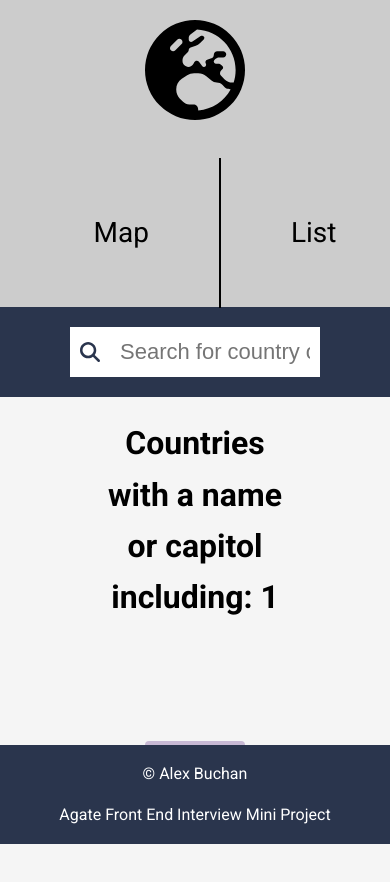
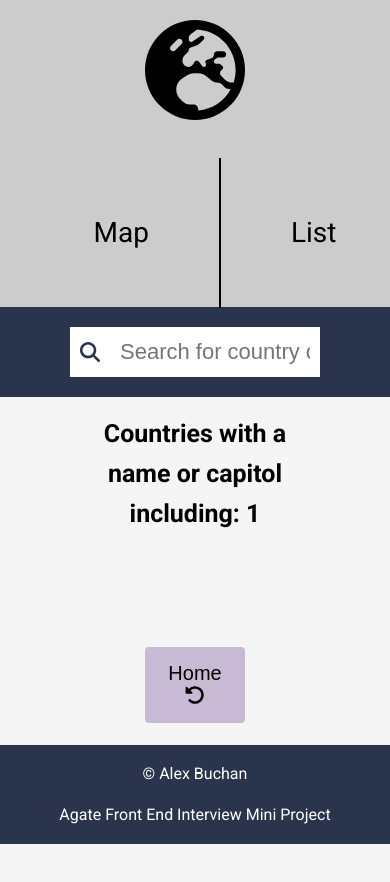
Before and after one commit to alexnyebuchan/agate-test, a React (Vite) app: page /search/1 in a window 390 px wide. Shown: the top 882 px of the page. After the commit the page ends 844 px from the top, so only its background shows below. Built offline with nearby package versions, Linux system fonts and the light colour scheme.

Commit message:
added scroll up and styling on search

```diff
--- a/src/pages/CountryList.tsx
+++ b/src/pages/CountryList.tsx
@@ -25,6 +25,7 @@ const CountryList: React.FC = () => {
 
     function handleClick(selected){
         dispatch({type:'SET_SELECTED_COUNTRY', payload: selected.country})
+        window.scroll(0, 240);
     }
 
 
--- a/src/pages/Search.tsx
+++ b/src/pages/Search.tsx
@@ -31,6 +31,7 @@ const Search: React.FC = () => {
 
       function handleClick(selected: any){
         dispatch({type:'SET_SELECTED_COUNTRY', payload: selected.country})
+        window.scroll(0, 240);
     }
 
   return (
--- a/src/styles/Search.module.scss
+++ b/src/styles/Search.module.scss
@@ -29,3 +29,9 @@
     }
 
 }
+
+@media (max-width: 800px) {
+    h1 {
+        font-size: 25px;
+    }
+}
```
